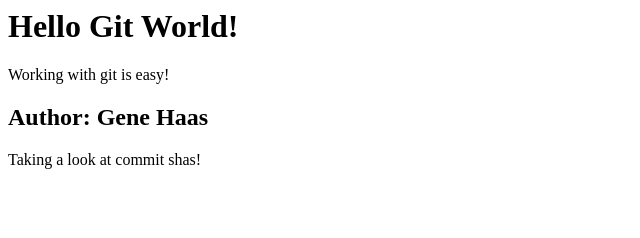
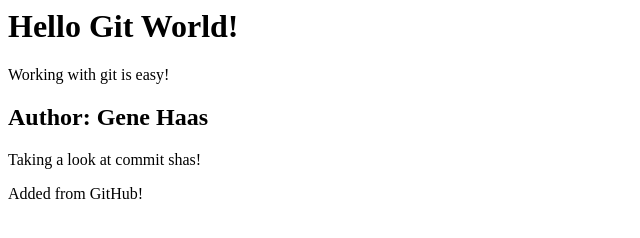
Before and after one commit to genehaas/GitGitHubMasterclass, a plain HTML site: page index.html in a window 1280 px wide. Shown: the whole page, without its empty margins (0-640 px from the left). Drawn offline with Linux system fonts and the light colour scheme.

Commit message:
Update index.html
Add some code from GitHub.

```diff
--- a/index.html
+++ b/index.html
@@ -9,3 +9,7 @@
 <div>
     <p>Taking a look at commit shas!</p>
 </div>
+
+<div>
+    <p>Added from GitHub!</p>
+</div>
```
